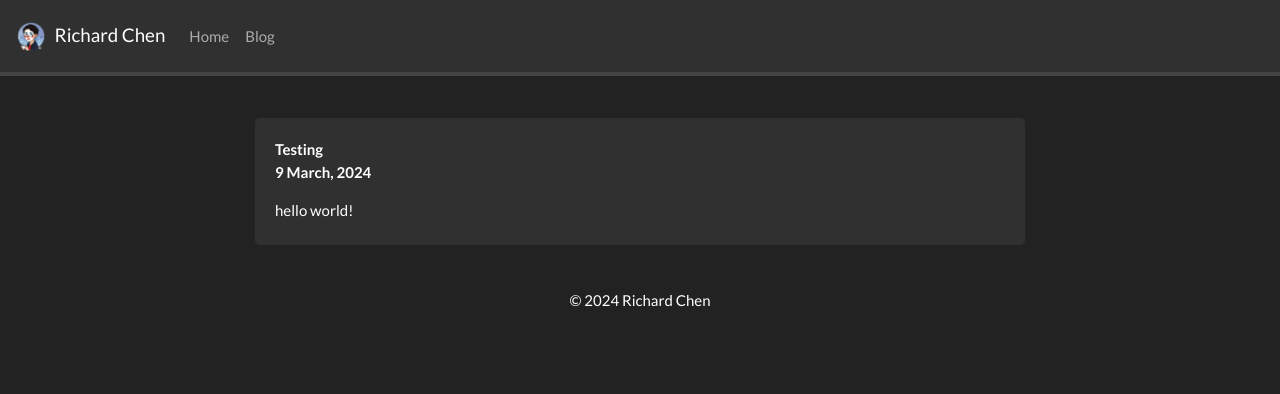
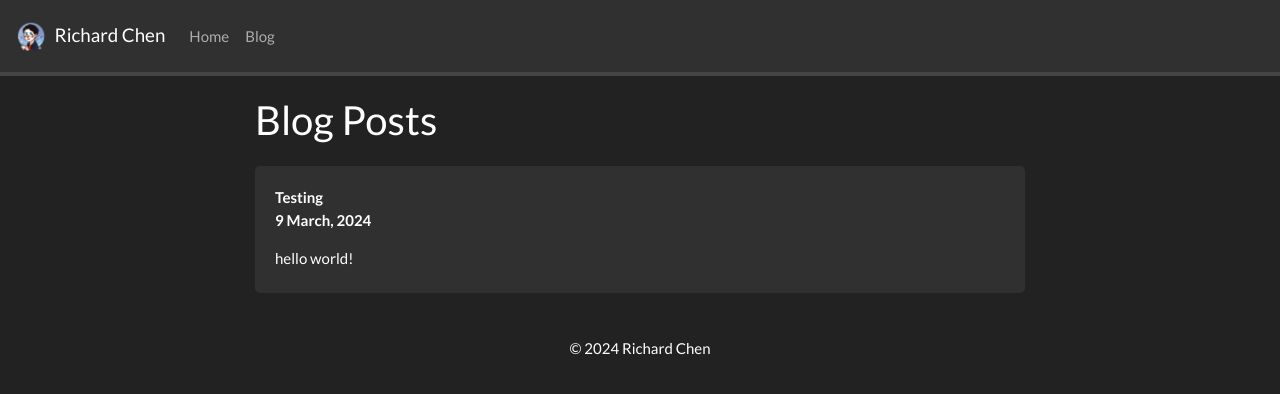
Before and after one commit to rchen2025/website, a Jekyll site: the page built from _pages/blog.md, in a window 1280 px wide. Shown: the top 394 px of the page. Built offline with Jekyll 4.4.1, drawn with Linux system fonts in a browser that asks for light colours; nearby versions of some CDN libraries; a style sheet for code colours, icons or effects is not loaded.

Commit message:
Added preview?

```diff
--- a/_layouts/post.html
+++ b/_layouts/post.html
@@ -1,4 +1,3 @@
----
 layout: default
 ---
 <article class="post" itemscope itemtype="http://schema.org/BlogPosting">
@@ -8,6 +7,10 @@ layout: default
     <p class="post-meta"><time datetime="{{ page.date | date_to_xmlschema }}" itemprop="datePublished">{{ page.date | date: "%b %-d, %Y" }}</time>{% if page.author %} • <span itemprop="author" itemscope itemtype="http://schema.org/Person"><span itemprop="name">{{ page.author }}</span></span>{% endif %}</p>
   </header>
 
+  <div class="post-preview" itemprop="description">
+    {{ page.preview }}
+  </div>
+
   <div class="post-content" itemprop="articleBody">
     {{ content }}
   </div>
--- a/_pages/blog.md
+++ b/_pages/blog.md
@@ -4,6 +4,7 @@ layout: textlay
 sitemap: false
 permalink: /blog.html
 ---
+## Blog Posts
 
 <div class="jumbotron">
 {% for post in site.data.blogs %}
```
